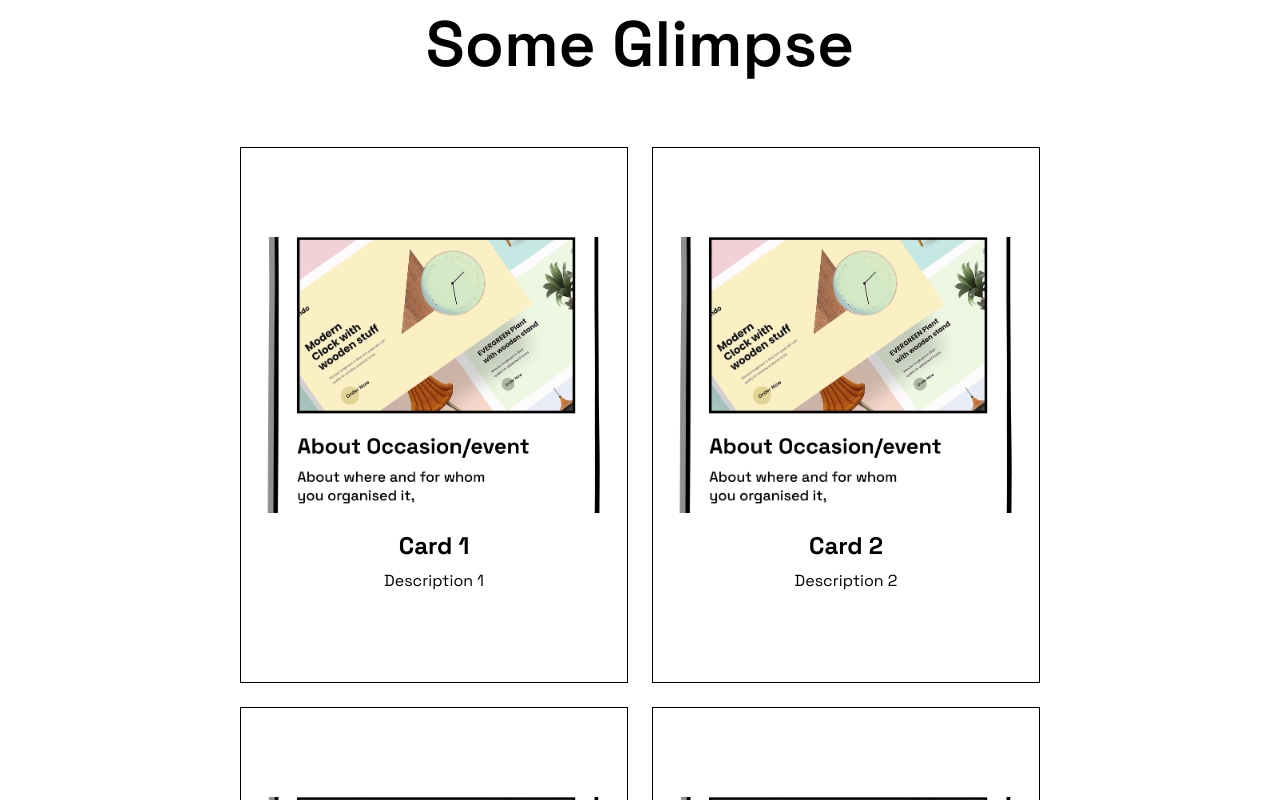
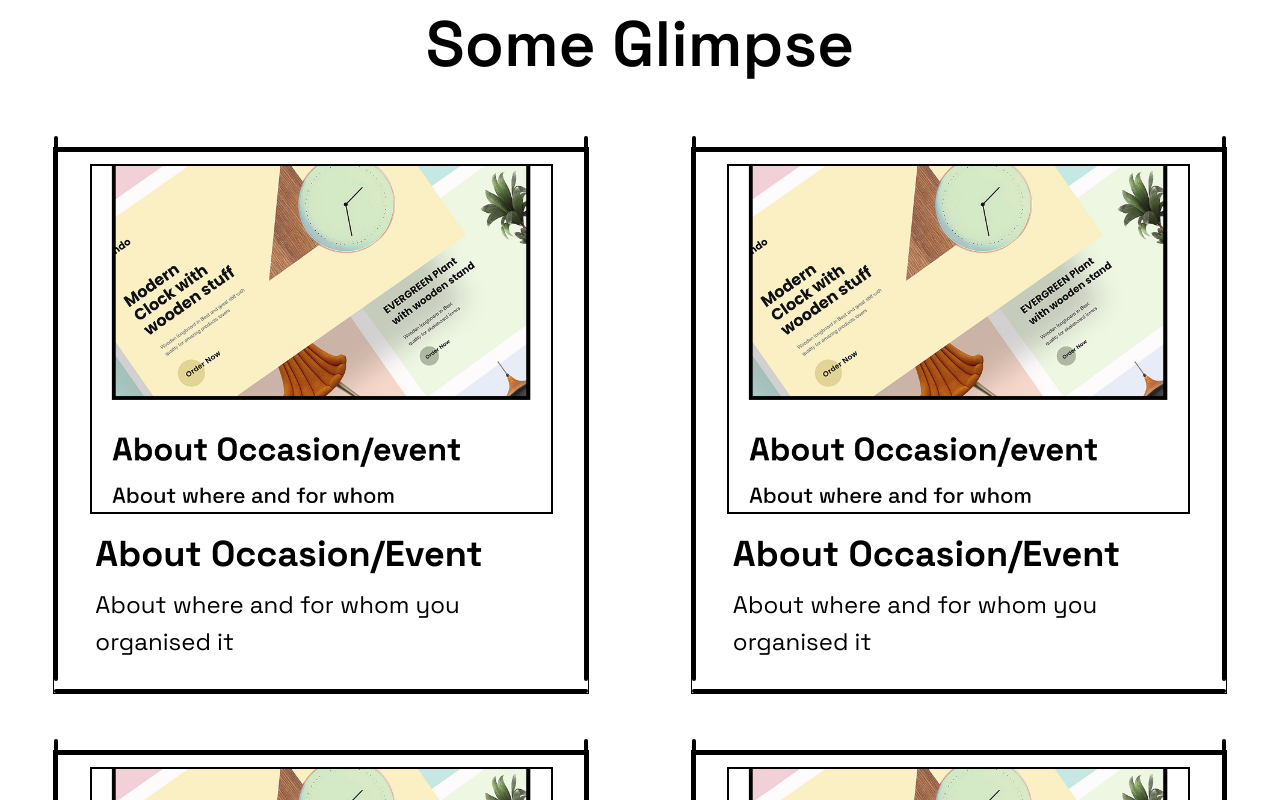
Before and after one commit to Ajay6433/turtleCreations, a Next.js app: page / in a window 1280 px wide. Shown: the part 1960-2760 px from the top of the page. Built offline with nearby package versions, Linux system fonts and the light colour scheme.

Commit message:
Updated cards

```diff
--- a/components/GlimpseCard.tsx
+++ b/components/GlimpseCard.tsx
@@ -1,21 +1,36 @@
-import React from 'react'
+import React from "react";
 
 interface GlimpseCardProps {
-    title: string;
-    description: string;
-    imgSrc: string;
+  title: string;
+  description: string;
+  imgSrc: string;
 }
 
-const GlimpseCard = ({title, description, imgSrc}: GlimpseCardProps) => {
+const GlimpseCard = ({ title, description, imgSrc }: GlimpseCardProps) => {
   return (
-    <div className='w-full max-w-[536px] min-h-[300px] md:h-[536px] bg-white border-1'>
-        <div className='w-full h-full flex flex-col items-center justify-center p-4'>
-            <img src={imgSrc} alt="Glimpse" className='w-full h-[200px] md:h-[55%] object-cover' />
-            <h2 className='text-xl md:text-[24px] font-bold mt-4'>{title}</h2>
-            <p className='text-sm md:text-[16px] mt-2 text-center'>{description}</p>
+    <div className="box-border w-full max-w-[536px] min-h-[300px] bg-white border-1 mb-8 mx-auto">
+      <div className="w-full h-full flex flex-col items-center p-4 relative">
+        {/* Border elements */}
+        <div className="w-full h-[4px] rounded-2xl bg-black absolute top-0"></div>
+        <div className="w-[4px] h-full rounded-2xl bg-black absolute left-0 -top-3"></div>
+        <div className="w-[4px] h-full rounded-2xl bg-black absolute right-0 -top-3"></div>
+        <div className="w-full h-[4px] rounded-2xl bg-black absolute bottom-0"></div>
+
+        {/* Image */}
+        <img
+          src={imgSrc}
+          alt="Glimpse"
+          className="w-full max-w-[463px] h-[200px] sm:h-[250px] md:h-[350px] object-cover border-2"
+        />
+
+        {/* Content */}
+        <div className="w-full max-w-[90%] py-4 flex flex-col items-start justify-center">
+          <h2 className="text-lg sm:text-xl md:text-2xl lg:text-[36px] font-bold">{title}</h2>
+          <p className="text-sm sm:text-base md:text-lg lg:text-[24px] mt-2">{description}</p>
         </div>
+      </div>
     </div>
-  )
-}
+  );
+};
 
-export default GlimpseCard
+export default GlimpseCard;
--- a/components/GlimpseCards.tsx
+++ b/components/GlimpseCards.tsx
@@ -10,17 +10,17 @@ interface GlimpseCardData {
 
 const GlimpseCards: React.FC = () => {
   const glimpseCards: GlimpseCardData[] = [
-    { id: 1, title: "Card 1", description: "Description 1", imgSrc: "/glimpse.png" },
-        { id: 2, title: "Card 2", description: "Description 2", imgSrc: "/glimpse.png" },
-        { id: 3, title: "Card 3", description: "Description 3", imgSrc: "/glimpse.png" },
-        { id: 4, title: "Card 4", description: "Description 4", imgSrc: "/glimpse.png" },
-        { id: 5, title: "Card 5", description: "Description 5", imgSrc: "/glimpse.png" },
-        { id: 6, title: "Card 6", description: "Description 6", imgSrc: "/glimpse.png" },
+    { id: 1, title: "About Occasion/Event", description: "About where and for whom you organised it", imgSrc: "/glimpse.png" },
+        { id: 2, title: "About Occasion/Event", description: "About where and for whom you organised it", imgSrc: "/glimpse.png" },
+        { id: 3, title: "About Occasion/Event", description: "About where and for whom you organised it", imgSrc: "/glimpse.png" },
+        { id: 4, title: "About Occasion/Event", description: "About where and for whom you organised it", imgSrc: "/glimpse.png" },
+        { id: 5, title: "About Occasion/Event", description: "About where and for whom you organised it", imgSrc: "/glimpse.png" },
+        { id: 6, title: "About Occasion/Event", description: "About where and for whom you organised it", imgSrc: "/glimpse.png" },
   ];
   return (
-    <div className="flex items-center justify-center w-[100vw] max-w-[1251px] mx-auto mt-10 px-4 lg:px-0">
-      <div className="grid grid-cols-1 sm:grid-cols-2 gap-4 md:gap-6 w-full max-w-[800px]">
-        {glimpseCards.map((card) => (
+    <div className="flex gap-4 w-[100vw] max-w-[1251px] mx-auto mt-10 px-4 lg:px-0">
+<div className="grid grid-cols-1 sm:grid-cols-2 gap-4 gap-y-6 md:gap-6 w-full justify-items-center">
+{glimpseCards.map((card) => (
           <GlimpseCard
             key={card.id}
             title={card.title}
```
Also changed, not shown: public/glimpse.png.
